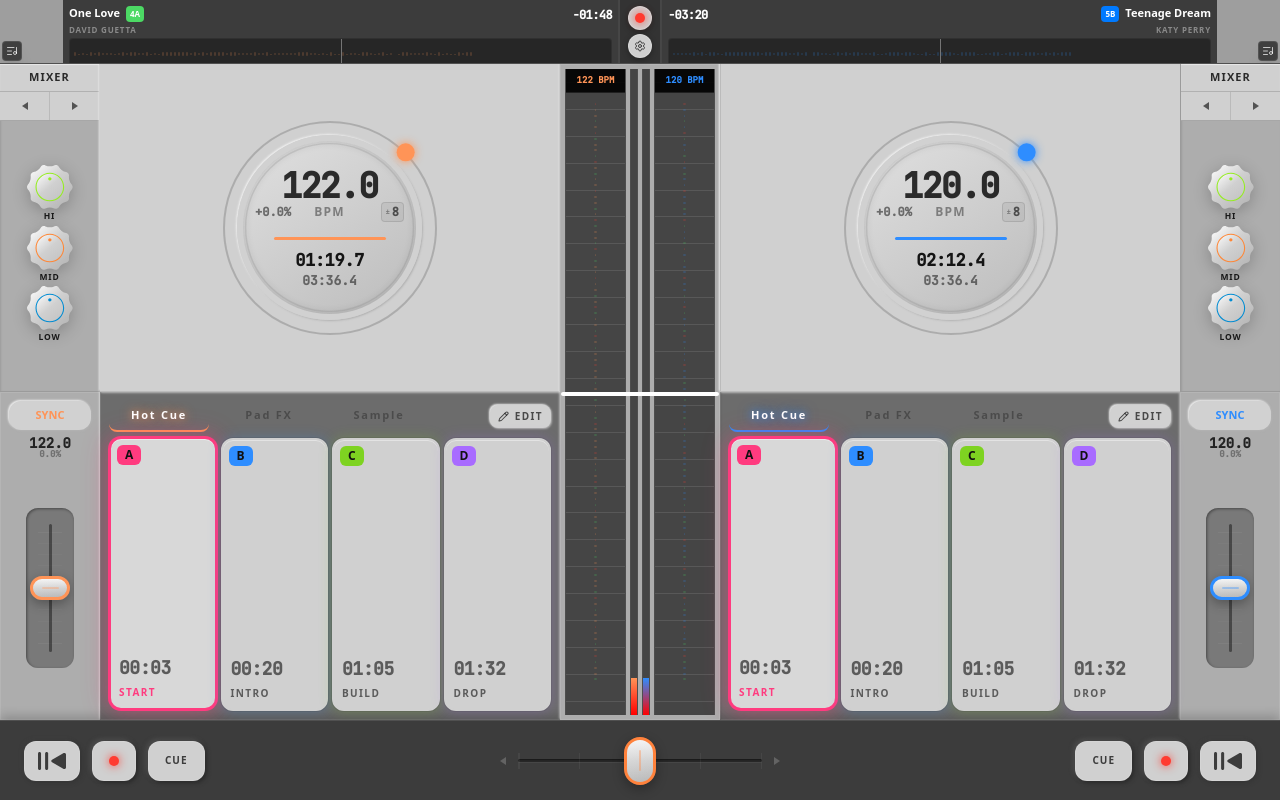
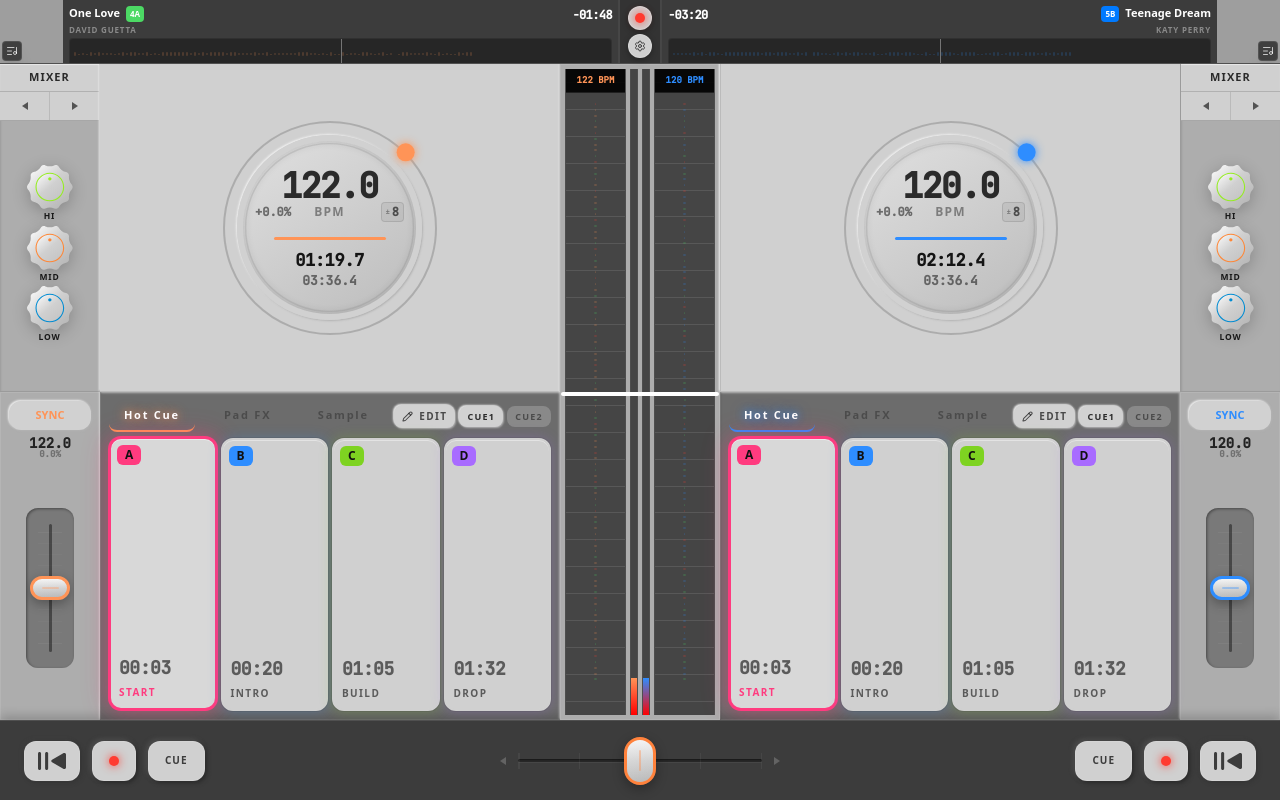
Before and after one commit to guiguiiii/flowdj---pro-mixing-interface, a React (Vite) app: page / in a window 1280 px wide. Built offline with nearby package versions, Linux system fonts and the light colour scheme; grey boxes are pictures that could not be loaded; a web font is replaced by a local one.

Commit message:
Add hot cue bank tabs

```diff
--- a/src/App.tsx
+++ b/src/App.tsx
@@ -498,6 +498,8 @@ export default function App() {
   const [selectedHotCueB, setSelectedHotCueB] = useState(0);
   const [padModeA, setPadModeA] = useState<'hotCue' | 'padFx' | 'sample'>('hotCue');
   const [padModeB, setPadModeB] = useState<'hotCue' | 'padFx' | 'sample'>('hotCue');
+  const [hotCueBankA, setHotCueBankA] = useState<'cue1' | 'cue2'>('cue1');
+  const [hotCueBankB, setHotCueBankB] = useState<'cue1' | 'cue2'>('cue1');
   const [padFxBankA, setPadFxBankA] = useState<'fx1' | 'fx2'>('fx1');
   const [padFxBankB, setPadFxBankB] = useState<'fx1' | 'fx2'>('fx1');
   const [sampleBankA, setSampleBankA] = useState<'s1' | 's2'>('s1');
@@ -584,12 +586,20 @@ export default function App() {
     handleWidth: crossfaderMetrics.handleWidth,
   });
 
-  const hotCues = [
+  const hotCueBanks = {
+    cue1: [
       { slot: 'A', name: 'Start', time: '00:03', color: '#FF3B7F', glow: 'rgba(255, 59, 127, 0.28)' },
       { slot: 'B', name: 'Intro', time: '00:20', color: '#2E8DFF', glow: 'rgba(46, 141, 255, 0.24)' },
       { slot: 'C', name: 'Build', time: '01:05', color: '#7ED321', glow: 'rgba(126, 211, 33, 0.24)' },
       { slot: 'D', name: 'Drop', time: '01:32', color: '#A86BFF', glow: 'rgba(168, 107, 255, 0.24)' },
-  ];
+    ],
+    cue2: [
+      { slot: 'E', name: 'Verse', time: '00:48', color: '#FF9457', glow: 'rgba(255, 148, 87, 0.28)' },
+      { slot: 'F', name: 'Hook', time: '01:24', color: '#FFD24A', glow: 'rgba(255, 210, 74, 0.24)' },
+      { slot: 'G', name: 'Break', time: '02:06', color: '#33D7FF', glow: 'rgba(51, 215, 255, 0.24)' },
+      { slot: 'H', name: 'Outro', time: '03:12', color: '#47D61A', glow: 'rgba(71, 214, 26, 0.24)' },
+    ],
+  } as const;
   const padFxBanks = {
     fx1: [
       { id: 'roll-half', label: 'Roll', value: '1/2', accent: '#33D7FF' },
@@ -622,6 +632,8 @@ export default function App() {
   const padFxButtonsB = padFxBanks[padFxBankB];
   const sampleButtonsA = sampleBanks[sampleBankA];
   const sampleButtonsB = sampleBanks[sampleBankB];
+  const hotCuesA = hotCueBanks[hotCueBankA];
+  const hotCuesB = hotCueBanks[hotCueBankB];
 
   return (
     <div className="h-screen w-screen flex flex-col bg-base-grey select-none overflow-hidden text-gray-900 font-sans">
@@ -933,14 +945,26 @@ export default function App() {
                 Sample
               </button>
             </div>
-            {padModeA === 'hotCue' && (
-              <button className="shrink-0 flex items-center gap-1.5 px-2 py-1 rounded-lg neu-button text-[10px] font-bold uppercase tracking-[0.14em] text-black/65">
+            <div className="shrink-0 flex items-center gap-1">
+              <button className="flex items-center gap-1.5 px-2 py-1 rounded-lg neu-button text-[10px] font-bold uppercase tracking-[0.14em] text-black/65">
                 <Pencil size={11} strokeWidth={2.2} />
                 <span>Edit</span>
               </button>
+              {padModeA === 'hotCue' && (
+                <>
+                  {(['cue1', 'cue2'] as const).map((bank) => (
+                    <button
+                      key={bank}
+                      onClick={() => setHotCueBankA(bank)}
+                      className={`px-2 py-1 rounded-lg text-[9px] font-bold uppercase tracking-[0.14em] transition-colors ${hotCueBankA === bank ? 'neu-button text-black/80' : 'bg-white/20 text-black/45'}`}
+                    >
+                      {bank.toUpperCase()}
+                    </button>
+                  ))}
+                </>
               )}
               {padModeA === 'padFx' && (
-              <div className="shrink-0 flex gap-1">
+                <>
                   {(['fx1', 'fx2'] as const).map((bank) => (
                     <button
                       key={bank}
@@ -950,10 +974,10 @@ export default function App() {
                       {bank.toUpperCase()}
                     </button>
                   ))}
-              </div>
+                </>
               )}
               {padModeA === 'sample' && (
-              <div className="shrink-0 flex gap-1">
+                <>
                   {(['s1', 's2'] as const).map((bank) => (
                     <button
                       key={bank}
@@ -963,12 +987,13 @@ export default function App() {
                       {bank.toUpperCase()}
                     </button>
                   ))}
+                </>
+              )}
             </div>
-            )}
           </div>
 
           <div className="flex-1 grid grid-cols-4 gap-1 min-h-0">
-            {padModeA === 'hotCue' && hotCues.map((cue, i) => (
+            {padModeA === 'hotCue' && hotCuesA.map((cue, i) => (
               <button
                 key={i}
                 onClick={() => setSelectedHotCueA(i)}
@@ -1070,14 +1095,26 @@ export default function App() {
                 Sample
               </button>
             </div>
-            {padModeB === 'hotCue' && (
-              <button className="shrink-0 flex items-center gap-1.5 px-2 py-1 rounded-lg neu-button text-[10px] font-bold uppercase tracking-[0.14em] text-black/65">
+            <div className="shrink-0 flex items-center gap-1">
+              <button className="flex items-center gap-1.5 px-2 py-1 rounded-lg neu-button text-[10px] font-bold uppercase tracking-[0.14em] text-black/65">
                 <Pencil size={11} strokeWidth={2.2} />
                 <span>Edit</span>
               </button>
+              {padModeB === 'hotCue' && (
+                <>
+                  {(['cue1', 'cue2'] as const).map((bank) => (
+                    <button
+                      key={bank}
+                      onClick={() => setHotCueBankB(bank)}
+                      className={`px-2 py-1 rounded-lg text-[9px] font-bold uppercase tracking-[0.14em] transition-colors ${hotCueBankB === bank ? 'neu-button text-black/80' : 'bg-white/20 text-black/45'}`}
+                    >
+                      {bank.toUpperCase()}
+                    </button>
+                  ))}
+                </>
               )}
               {padModeB === 'padFx' && (
-              <div className="shrink-0 flex gap-1">
+                <>
                   {(['fx1', 'fx2'] as const).map((bank) => (
                     <button
                       key={bank}
@@ -1087,10 +1124,10 @@ export default function App() {
                       {bank.toUpperCase()}
                     </button>
                   ))}
-              </div>
+                </>
               )}
               {padModeB === 'sample' && (
-              <div className="shrink-0 flex gap-1">
+                <>
                   {(['s1', 's2'] as const).map((bank) => (
                     <button
                       key={bank}
@@ -1100,12 +1137,13 @@ export default function App() {
                       {bank.toUpperCase()}
                     </button>
                   ))}
+                </>
+              )}
             </div>
-            )}
           </div>
 
           <div className="flex-1 grid grid-cols-4 gap-1 min-h-0">
-            {padModeB === 'hotCue' && hotCues.map((cue, i) => (
+            {padModeB === 'hotCue' && hotCuesB.map((cue, i) => (
               <button
                 key={i}
                 onClick={() => setSelectedHotCueB(i)}
```
Lines whose indentation alone changed are shown as unchanged.
